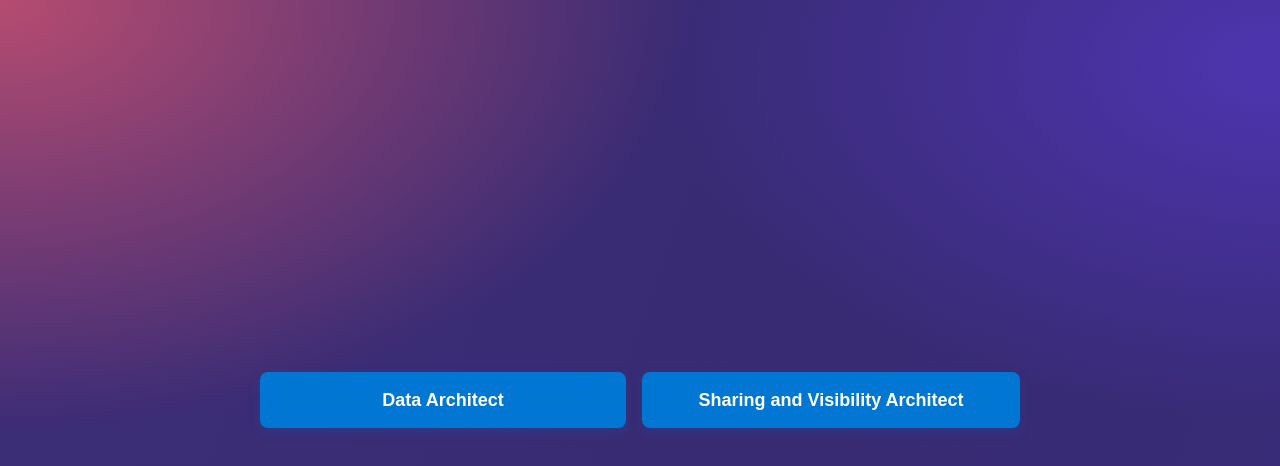
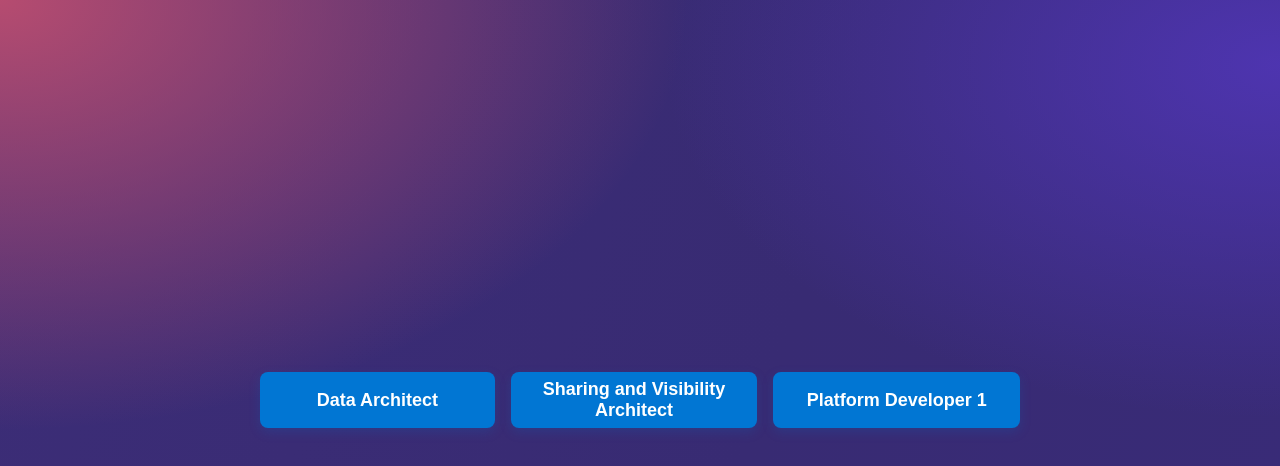
Before and after one commit to jamesdeen1996/jamesdeen.github.io, a plain HTML site: page index.html in a window 1280 px wide. Drawn offline with Linux system fonts and the light colour scheme.

Commit message:
Add Platform Developer 1 home button
Co-authored-by: Copilot <223556219+Copilot@users.noreply.github.com>

```diff
--- a/index.html
+++ b/index.html
@@ -10,6 +10,7 @@
   <main class="button-group" aria-label="Certification choices">
     <a class="certification-link" href="data-architect-home.html">Data Architect</a>
     <button type="button">Sharing and Visibility Architect</button>
+    <button type="button">Platform Developer 1</button>
   </main>
 </body>
 </html>
```
